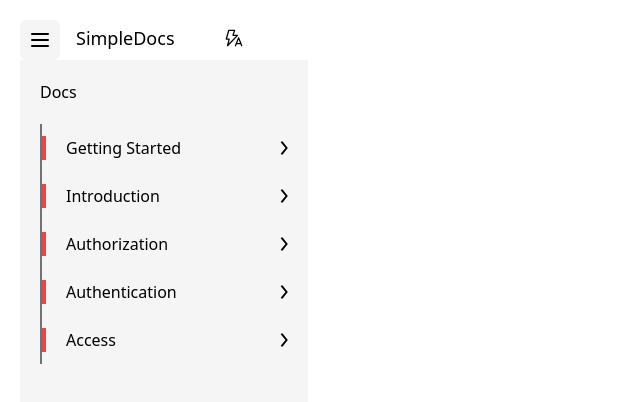
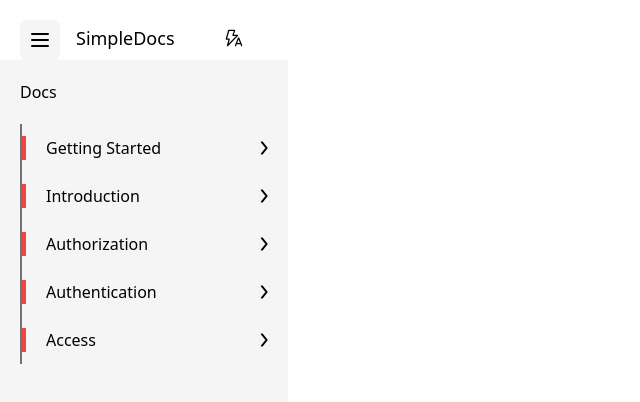
Before and after one commit to simptel/simpteldocs.dev, an Angular app in the folder simpledocs/: page / in a window 1280 px wide. Both pictures are taken after a click on the button 40 px from the left and 40 px from the top of the page. Shown: the top 402 px of the page, without its empty margins (0-640 px from the left). Built offline with nearby package versions, Linux system fonts and the light colour scheme.

Commit message:
updated sidemenu positioning

```diff
--- a/simpledocs/src/app/layouts/sidemenu/side-menu.component.html
+++ b/simpledocs/src/app/layouts/sidemenu/side-menu.component.html
@@ -9,7 +9,7 @@
 
 <ng-template cdkConnectedOverlay [cdkConnectedOverlayOrigin]="trigger" hasBackdrop
   [cdkConnectedOverlayOpen]="isSideMenuOpen" (backdropClick)="isSideMenuOpen = false">
-  <div class="w-fit min-w-72 h-screen bg-neutral-100" [@childAnimation]>
+  <div class="w-fit min-w-72 h-screen bg-neutral-100 absolute -left-5" [@childAnimation]>
     <p class="p-5"> {{ docsName }} </p>
     <div class="flex flex-col ml-5 border-neutral-500 border-l-2 h-fit">
       @for (menu of sideMenusList; track menu) {
@@ -31,7 +31,7 @@
 
 <ng-template cdkConnectedOverlay [cdkConnectedOverlayOrigin]="trigger" hasBackdrop
   [cdkConnectedOverlayOpen]="isSubMenuOpen" (backdropClick)="isSubMenuOpen = false">
-  <div class="w-fit min-w-72 h-screen bg-neutral-100" [@childAnimation]>
+  <div class="w-fit min-w-72 h-screen bg-neutral-100 absolute -left-5" [@childAnimation]>
     <div class="flex p-5">
       <button (click)="toggleSubMenu()" class="w-7 h-7 mr-3">
         <app-back-svg></app-back-svg>
```
